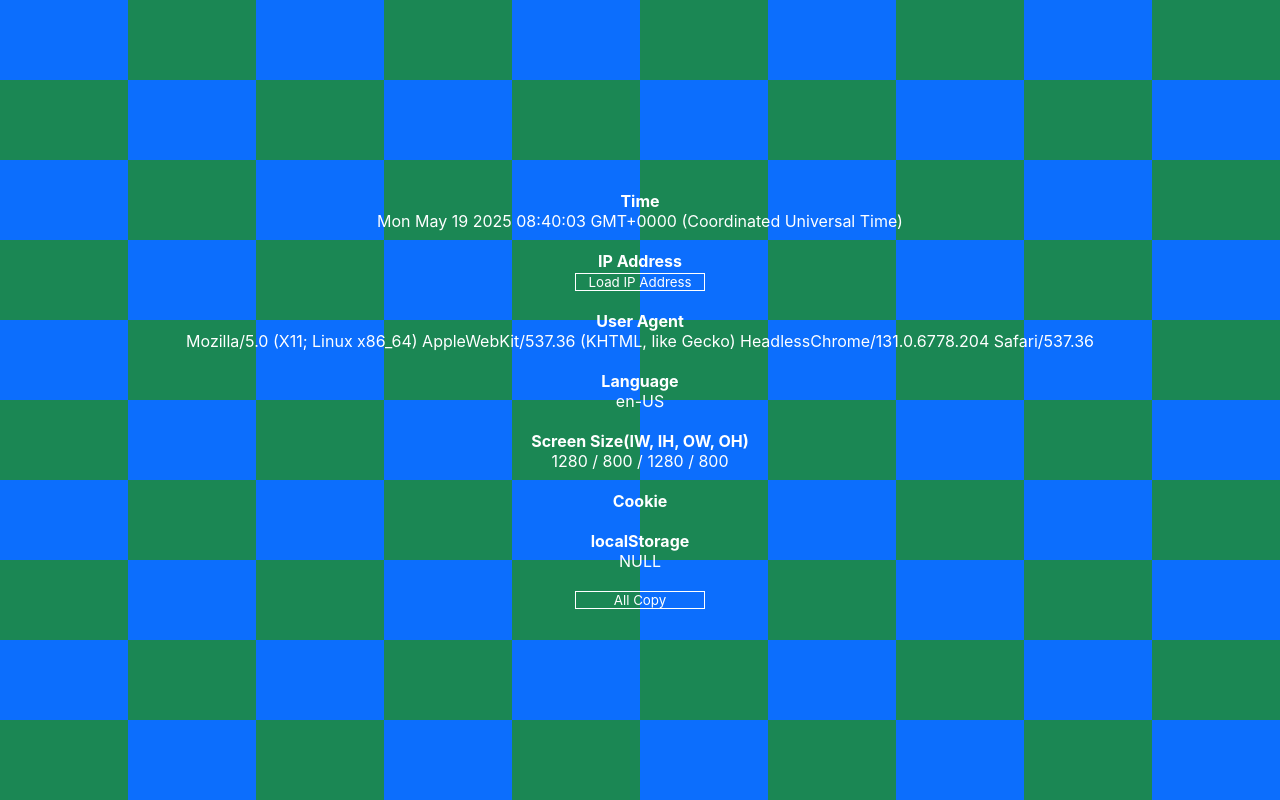
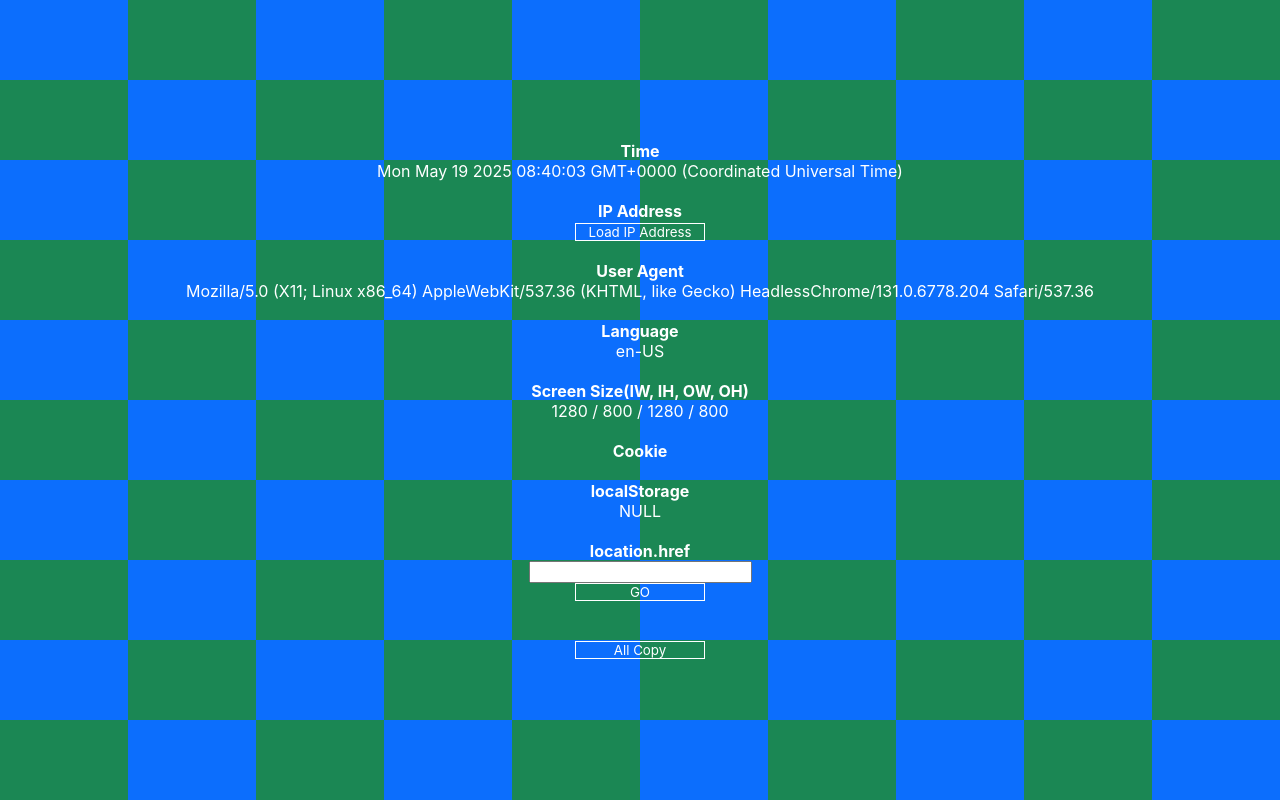
Before and after one commit to kimain050401/browser-tester, a plain HTML site: page index.html in a window 1280 px wide. Drawn offline with Linux system fonts and the light colour scheme; a web font is replaced by a local one.

Commit message:
Update index.html

```diff
--- a/index.html
+++ b/index.html
@@ -63,6 +63,10 @@
             <p style="font-weight: bold;">localStorage</p>
             <p id="localstorages">NULL</p>
             <br>
+            <p style="font-weight: bold;">location.href</p>
+            <input type="text" id="locationHrefUrl">
+            <input type="button" value="GO" onclick="location.href=document.getElementById('locationHrefUrl').value;">
+            <br><br>
             <input type="button" value="All Copy" onclick="copyText()">
         </div>
     </div>
```
